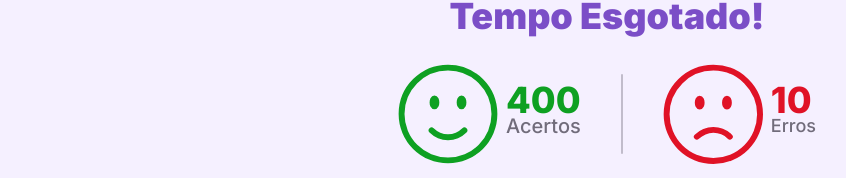
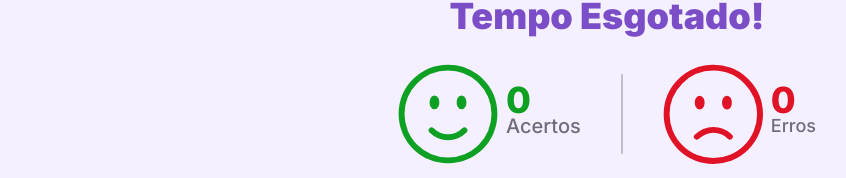
Before and after one commit to Mateus-53/jogo-do-glecio, a React (Vite) app: page /results in a window 1280 px wide. Shown: the part 274-452 px from the top of the page, without its empty margins (33-879 px from the left). Built offline with nearby package versions, Linux system fonts and the light colour scheme.

Commit message:
Get values from game screen

```diff
--- a/src/pages/Result.jsx
+++ b/src/pages/Result.jsx
@@ -75,7 +75,7 @@ function Result() {
 							/>
 							<div className="flex flex-col">
 								<span className="text-greenColor font-extrabold text-4xl leading-6 max-[580px]:text-xl max-[580px]:leading-3">
-									400
+									{location.state?.correctAnswers ?? "0"}
 								</span>
 								<span className="font-medium text-darkGray text-xl max-[580px]:text-base">
 									Acertos
@@ -91,7 +91,7 @@ function Result() {
 							/>
 							<div className="flex flex-col">
 								<span className="text-redColor font-extrabold text-4xl leading-6 max-[580px]:text-xl max-[580px]:leading-3">
-									10
+									{location.state?.wrongAnswers ?? "0"}
 								</span>
 								<span className="font-medium text-darkGray text-lg max-[580px]:text-base">
 									Erros
@@ -113,7 +113,7 @@ function Result() {
 								Ranking
 							</ButtonSupport>
 						</Link>
-						<Link to="/play" className="max-w-[200px] w-full">
+						<Link to="/play" replace={true} className="max-w-[200px] w-full">
 							<ButtonSuccess>
 								<RefreshCcw strokeWidth={1.5} />
 								Reiniciar
```
